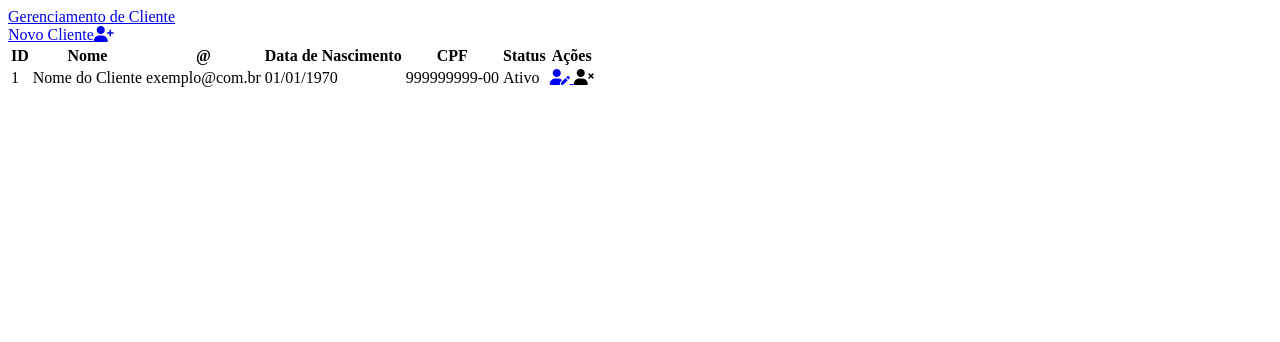
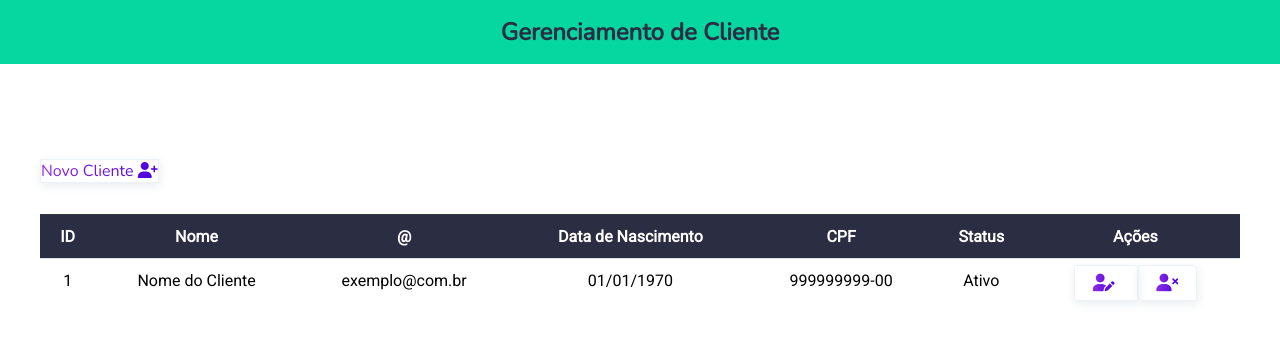
Before and after one commit to thiagopdo/GerenciarClientes, a Node server app: template views/index.html in a window 1280 px wide. Shown: the top 342 px of the page. Run offline with Node 20, Linux system fonts and the light colour scheme; the template is opened without the code that fills it, so the values that code supplies are empty; some libraries are stand-ins or nearby versions.

Commit message:
adicionado css responsivo

```diff
--- a/assets/css/style.css
+++ b/assets/css/style.css
@@ -0,0 +1,143 @@
+@import url("https://fonts.googleapis.com/css2?family=Nunito&family=Nunito+Sans&family=Roboto&display=swap");
+
+:root {
+  --dark: #2b2d42;
+  --light: #adb5bd;
+  --border: #dee2e6;
+  --border-btn: #edf2f4;
+}
+
+* {
+  padding: 0;
+  margin: 0;
+  box-sizing: border-box;
+}
+
+a {
+  text-decoration: none;
+  font-family: "Nunito", sans-serif;
+}
+
+.container {
+  max-width: 1200px;
+  margin: auto;
+}
+
+.nav-brand {
+  font-size: 1.5em;
+  font-weight: bold;
+}
+
+.d-flex {
+  display: flex;
+  flex-wrap: wrap;
+}
+
+.justify-between {
+  justify-content: space-between;
+}
+
+.text-center {
+  text-align: center;
+}
+
+.border-shadow {
+  border: 1px solid var(--border-btn);
+  box-shadow: 1px 3px 10px #e9ecef;
+}
+
+.text-dark {
+  color: var(--dark);
+}
+
+.inline {
+  display: inline-block;
+}
+
+.text-light {
+  color: var(--light);
+}
+
+.text-gradient {
+  background: linear-gradient(to right, #8e2de2, #4a00e0);
+  -webkit-background-clip: text;
+  background-clip: text;
+  -webkit-text-fill-color: transparent;
+}
+
+#header nav {
+  background-color: #06d6a0;
+  padding: 1em 0;
+  width: 100%;
+}
+
+#site-main {
+  margin-top: 6em;
+  font-family: "Roboto", sans-serif;
+}
+
+#site-main .container .box-nav > a {
+  font-size: 1em;
+  padding: 0.5m 1em;
+}
+
+#site-main .container form {
+  margin: 2em 0;
+}
+
+table {
+  border-spacing: 0px;
+  width: 100%;
+}
+
+.table td,
+.table th {
+  padding: 0.75em;
+  vertical-align: top;
+  text-align: center;
+  border-top: 1px solid var(--border);
+}
+
+.table td > a.btn {
+  padding: 0.3em 1em;
+  font-size: 1.1em;
+  border-radius: 0 0.2em;
+}
+
+.table tr:hover {
+  background-color: #06d6a0;
+}
+
+.table tr:hover td > a {
+  box-shadow: none;
+}
+
+.table .thead-dark th {
+  color: #fff;
+  background-color: var(--dark);
+  border-color: #32383e;
+}
+
+@media only screen and (max-width: 1024px) {
+    table, thead, tbody, th, td, tr {
+        display: block;
+    }
+
+    thead tr {
+        position: absolute;
+        top: -9999px;
+        left: -9999px;
+    }
+
+    tr {
+        border: 1px solid var(--border);
+    }
+
+    td {
+        border: none;
+        border-bottom: 1px solid var(--border);
+        position: relative;
+        padding-left: 50%;
+    }
+
+}
--- a/views/index.html
+++ b/views/index.html
@@ -13,6 +13,7 @@
       crossorigin="anonymous"
       referrerpolicy="no-referrer"
     />
+    <link rel="stylesheet" href="/assets/css/style.css" />
   </head>
   <body>
     <!-- HEADER -->
@@ -29,10 +30,10 @@
     <!-- MAIN site -->
     <main id="site-main">
       <div class="container">
-        <div class="box-nav d-flex justify-content-between">
+        <div class="box-nav d-flex-justify-between">
           <a href="/add-user" class="border-shadow">
             <span class="text-gradient"
-              >Novo Cliente<i class="fa-solid fa-user-plus"></i
+              >Novo Cliente <i class="fa-solid fa-user-plus"></i
             ></span>
           </a>
         </div>
```
